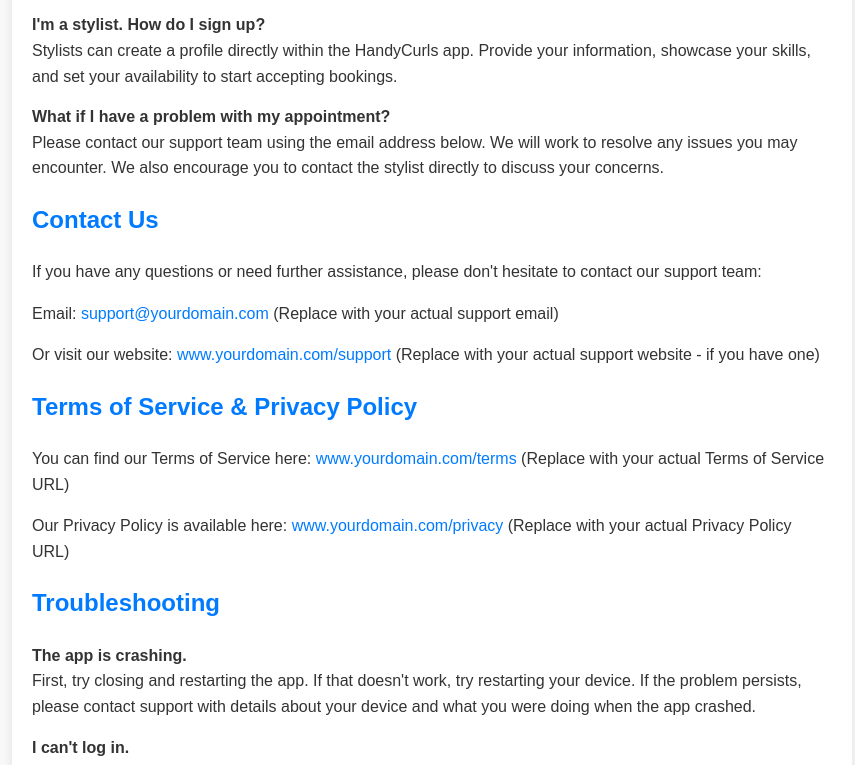
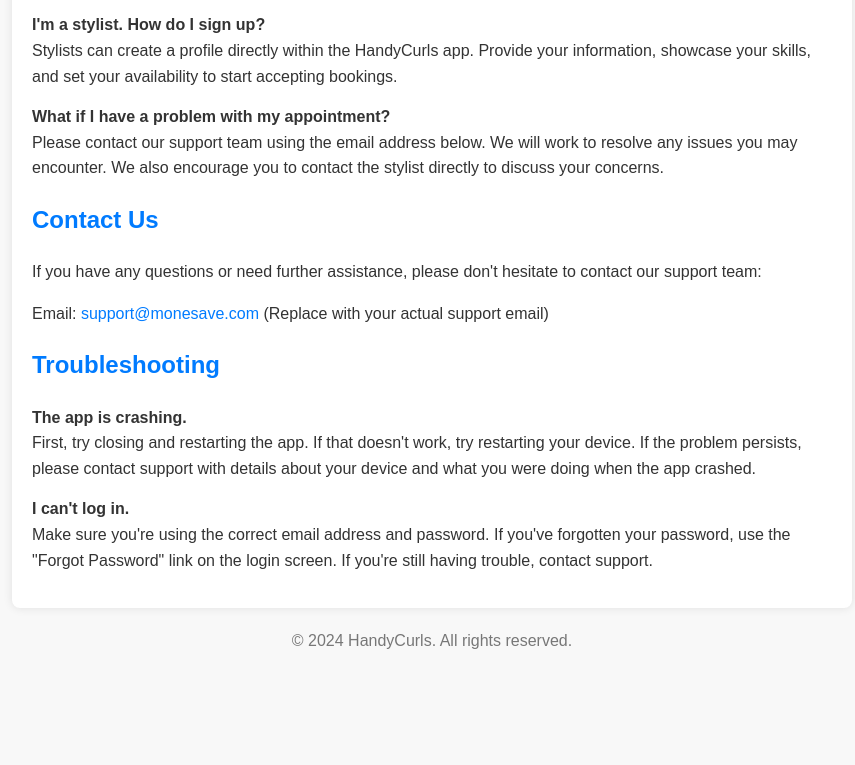
Before and after one commit to muzzammil763/h_c_support_url, a plain HTML site: page index.html in a window 1280 px wide. Shown: the part 569-1334 px from the top of the page, without its empty margins (208-1063 px from the left). After the commit the page ends 1243 px from the top, so only its background shows below. Drawn offline with Linux system fonts and the light colour scheme.

Commit message:
Update index.html

```diff
--- a/index.html
+++ b/index.html
@@ -81,13 +81,13 @@
 
         <p>If you have any questions or need further assistance, please don't hesitate to contact our support team:</p>
 
-        <p>Email: <a href="mailto:support@yourdomain.com">support@yourdomain.com</a> (Replace with your actual support email)</p>
-        <p>Or visit our website: <a href="https://www.yourdomain.com/support" target="_blank">www.yourdomain.com/support</a> (Replace with your actual support website - if you have one)</p>
-
-        <h2>Terms of Service & Privacy Policy</h2>
-
-        <p>You can find our Terms of Service here: <a href="https://www.yourdomain.com/terms" target="_blank">www.yourdomain.com/terms</a> (Replace with your actual Terms of Service URL)</p>
-        <p>Our Privacy Policy is available here: <a href="https://www.yourdomain.com/privacy" target="_blank">www.yourdomain.com/privacy</a> (Replace with your actual Privacy Policy URL)</p>
+        <p>Email: <a href="mailto:support@monesave.com">support@monesave.com</a> (Replace with your actual support email)</p>
+<!--         <p>Or visit our website: <a href="https://www.yourdomain.com/support" target="_blank">www.yourdomain.com/support</a> (Replace with your actual support website - if you have one)</p>
+ -->
+<!--         <h2>Terms of Service & Privacy Policy</h2>
+ -->
+<!--         <p>You can find our Terms of Service here: <a href="https://www.yourdomain.com/terms" target="_blank">www.yourdomain.com/terms</a> (Replace with your actual Terms of Service URL)</p>
+        <p>Our Privacy Policy is available here: <a href="https://www.yourdomain.com/privacy" target="_blank">www.yourdomain.com/privacy</a> (Replace with your actual Privacy Policy URL)</p> -->
 
         <h2>Troubleshooting</h2>
 
```
